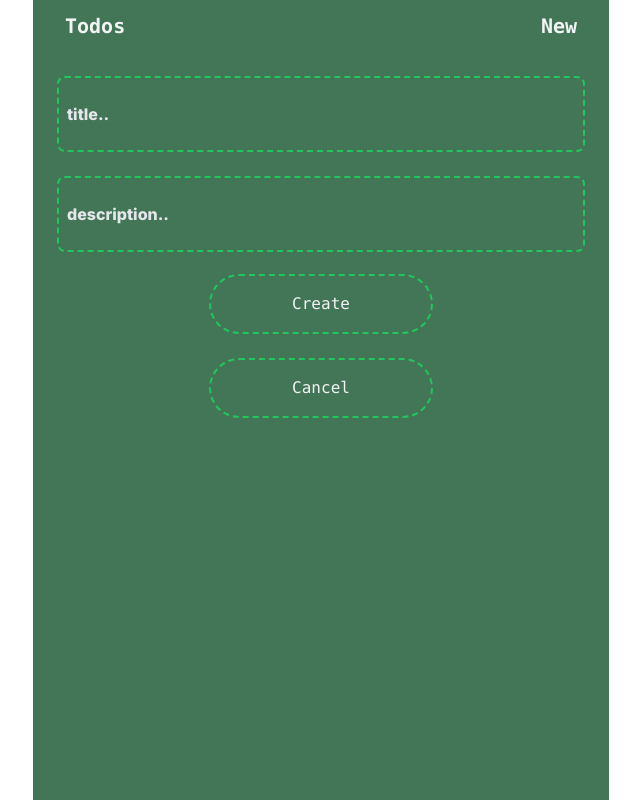
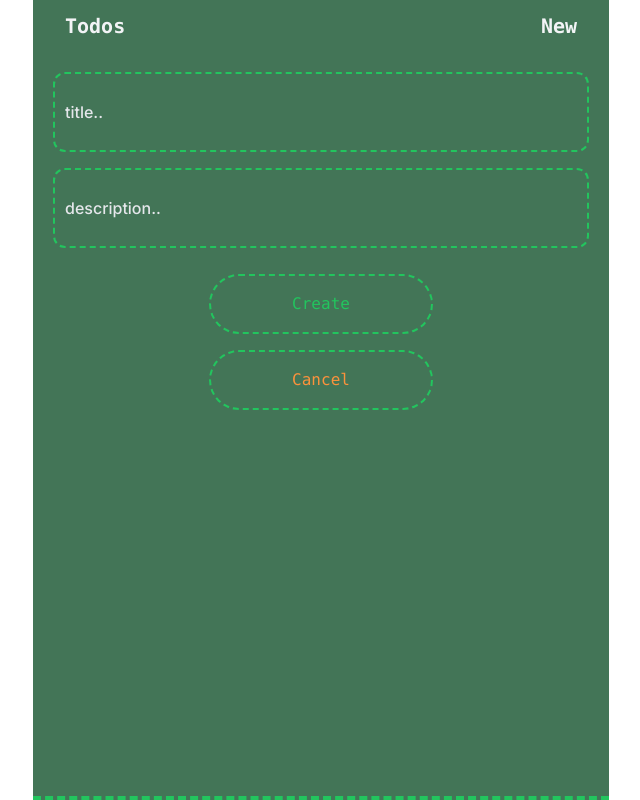
Before and after one commit to nkped/regular-todo, a Next.js app: page /addTodo in a window 1280 px wide. Shown: the whole page, without its empty margins (319-959 px from the left). Built offline with nearby package versions, Linux system fonts and the light colour scheme.

Commit message:
add active class to navbar, outlines to inputs, m to buttons

```diff
--- a/app/addTodo/page.js
+++ b/app/addTodo/page.js
@@ -38,17 +38,17 @@ export default function AddTodo() {
     }
 
     return(
-        <form className="flex flex-col px-4" onSubmit={(e) => handleSubmit(e)}>
+        <form className="flex flex-col px-4 text-gray-100" onSubmit={(e) => handleSubmit(e)}>
 
             <input
-                className="px-2 py-6 mt-6 font-extrabold placeholder-gray-200 bg-transparent rounded-lg border-2 border-green-500 border-dashed hover:placeholder-slate-300"
+                className="px-2 py-6 mt-6 font-medium placeholder-gray-200 bg-transparent rounded-lg outline-2 outline-green-500 outline-dashed outline-offset-2 hover:outline-offset-0 hover:placeholder-slate-300"
                 type="text"
                 placeholder="title.."
                 value={title}
                 onChange={(e) => setTitle(e.target.value)}
                 />
             <input
-                className="px-2 py-6 mt-6 font-extrabold placeholder-gray-200 bg-transparent rounded-lg border-2 border-green-500 border-dashed hover:placeholder-slate-300"
+                className="px-2 py-6 mt-6 font-medium placeholder-gray-200 bg-transparent rounded-lg outline-2 outline-green-500 outline-dashed outline-offset-2 hover:outline-offset-0 hover:placeholder-slate-300"
                 type="text"
                 placeholder="description.."
                 value={description}
--- a/app/components/Buttons.js
+++ b/app/components/Buttons.js
@@ -3,13 +3,13 @@
 export function CancelBtn() {
 
     return(
-        <button className="py-3 m-auto mt-7 mb-2 w-2/5 font-mono font-medium text-gray-100 bg-transparent rounded-full hover:bg-green-500 hover:text-white outline-dashed outline-offset-4 outline-2 hover:outline-offset-0 outline-green-500 hover:font-extrabold">Cancel</button>
+        <button className="py-3 m-auto mt-5 mb-2 w-2/5 font-mono font-medium text-orange-400 bg-transparent rounded-full hover:bg-green-500 hover:text-white outline-dashed outline-offset-4 outline-2 hover:outline-offset-0 outline-green-500 hover:font-extrabold">Cancel</button>
     )
 }
 
 export function AddBtn() {
     return(
-        <button type="submit" className="py-3 m-auto mt-7 mb-2 w-2/5 font-mono font-medium text-gray-100 bg-transparent rounded-full text-md hover:bg-green-500 hover:text-white outline-dashed outline-2 outline-offset-4 outline-green-500 hover:outline-offset-0 hover:font-extrabold">Create</button>
+        <button type="submit" className="py-3 m-auto mt-9 mb-2 w-2/5 font-mono font-medium text-green-500 bg-transparent rounded-full text-md hover:bg-green-500 hover:text-white outline-dashed outline-2 outline-offset-4 outline-green-500 hover:outline-offset-0 hover:font-extrabold">Create</button>
     )
 }
 
--- a/app/components/Navbar.js
+++ b/app/components/Navbar.js
@@ -4,9 +4,9 @@ import Link from "next/link"
 export default function Navbar() {
 
     return(
-        <nav className="flex justify-between px-6 py-3 font-mono text-xl font-extrabold text-gray-100 text-" >
-        <Link className='border-green-500 hover:border-b-2 hover:border-dashed hover:text-white' href='/'>Todos</Link>
-        <Link className='border-green-500 hover:border-b-2 hover:border-dashed hover:text-white' href='/addTodo'>New</Link>
+        <nav className="flex justify-between px-6 py-3 font-mono text-xl font-extrabold text-gray-100" >
+        <Link className='border-green-500 hover:border-b-2 hover:border-dashed hover:text-white active:text-green-500' href='/'>Todos</Link>
+        <Link className='border-green-500 hover:border-b-2 hover:border-dashed hover:text-white active:text-green-500' href='/addTodo'>New</Link>
         </nav>
     )
 }
--- a/app/layout.js
+++ b/app/layout.js
@@ -13,7 +13,7 @@ export default function RootLayout({ children }) {
   return (
     <html lang="en">
       <body className={inter.className}>
-        <div className='pb-3 m-auto max-w-xl h-screen bg-green-900 bg-opacity-80 md:px-2'>
+        <div className='pb-3 m-auto max-w-xl h-screen bg-green-900 bg-opacity-80 border-b-4 border-green-500 border-dashed md:px-2'>
           <Navbar />
           {children}
         </div>
```
